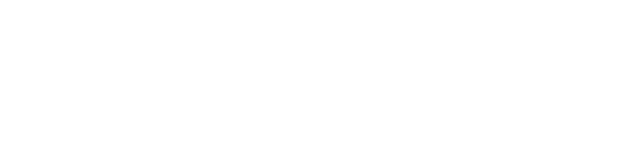
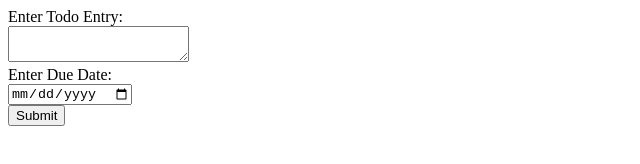
Before and after one commit to afan2k0/Web-Project-1, a plain HTML site: page index.html in a window 1280 px wide. Shown: the whole page, without its empty margins (0-640 px from the left). Drawn offline with Linux system fonts and the light colour scheme.

Commit message:
modified index.html

```diff
--- a/index.html
+++ b/index.html
@@ -4,9 +4,22 @@
     <meta charset="UTF-8">
     <meta http-equiv="X-UA-Compatible" content="IE=edge">
     <meta name="viewport" content="width=device-width, initial-scale=1.0">
-    <title>Document</title>
+    <title>Web Project 1</title>
 </head>
 <body>
-
+    <div class="container">
+        <form class="todo-entry">
+            <label class="todo-entry">Enter Todo Entry:</label>
+            <br>
+            <textarea></textarea>
+            <br>
+            <label class="due-date">Enter Due Date:</label>
+            <br>
+            <input type="date">
+            <br>
+            <input type="submit" id="submit" value="Submit">
+        </form>
+    </div>
+    <ul></ul>
 </body>
 </html>
```
